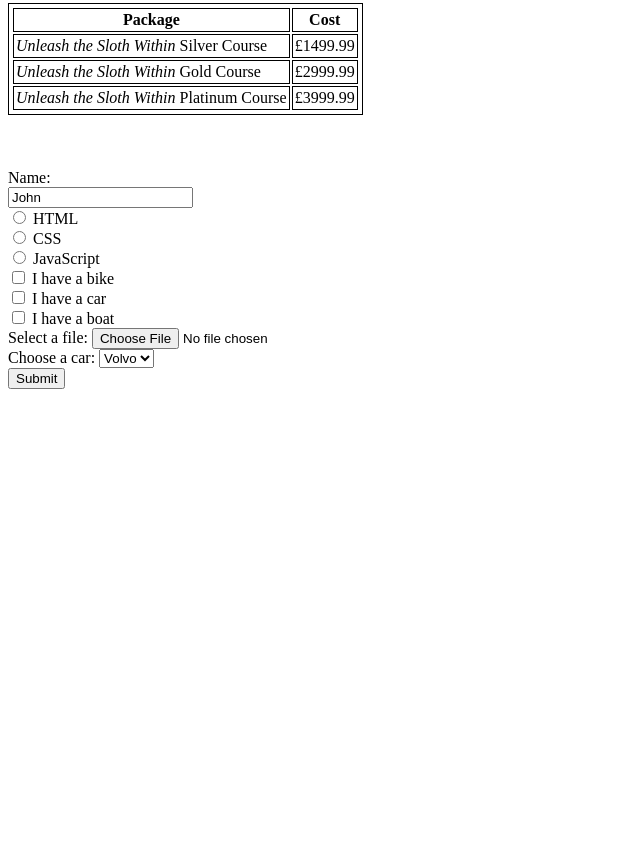
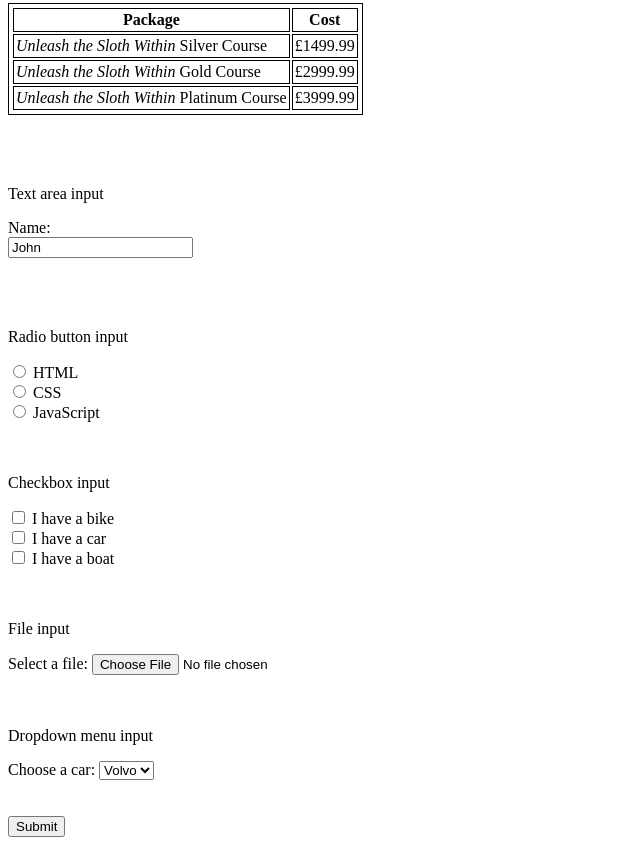
Before and after one commit to KoalaTreeHotel/week01-day02-basic-sloth, a plain HTML site: page index.html in a window 1280 px wide. Shown: the part 598-1443 px from the top of the page, without its empty margins (0-640 px from the left). Before the commit the page ends 995 px from the top, so only its background shows below. Drawn offline with Linux system fonts and the light colour scheme.

Commit message:
make a little clearer

```diff
--- a/index.html
+++ b/index.html
@@ -56,27 +56,36 @@
 
   <br><br><br>
   <section>
+    <p>Text area input</p>
     <form action="/action_page.php">
       <label for="fname">Name:</label><br>
       <input type="text" id="fname" name="fname" value="John"><br>
+      <br><br><br>
 
+      <p>Radio button input</p>
       <input type="radio" id="html" name="fav_language" value="HTML">
       <label for="html">HTML</label><br>
       <input type="radio" id="css" name="fav_language" value="CSS">
       <label for="css">CSS</label><br>
       <input type="radio" id="javascript" name="fav_language" value="JavaScript">
       <label for="javascript">JavaScript</label>
-      <br>
+      <br><br><br>
+
+      <p>Checkbox input </p>
       <input type="checkbox" id="vehicle1" name="vehicle1" value="Bike">
       <label for="vehicle1"> I have a bike</label><br>
       <input type="checkbox" id="vehicle2" name="vehicle2" value="Car">
       <label for="vehicle2"> I have a car</label><br>
       <input type="checkbox" id="vehicle3" name="vehicle3" value="Boat">
       <label for="vehicle3"> I have a boat</label>
-      <br>
+      <br><br><br>
+
+      <p>File input</p>
       <label for="myfile">Select a file:</label>
       <input type="file" id="myfile" name="myfile">
-      <br>
+      <br><br><br>
+
+      <p>Dropdown menu input</p>
       <label for="cars">Choose a car:</label>
       <select id="cars" name="cars">
         <option value="volvo">Volvo</option>
@@ -84,7 +93,8 @@
         <option value="fiat">Fiat</option>
         <option value="audi">Audi</option>
       </select>
-      <br>
+      <br><br><br>
+
       <input type="submit" value="Submit">
     </form>
   </section>
```
